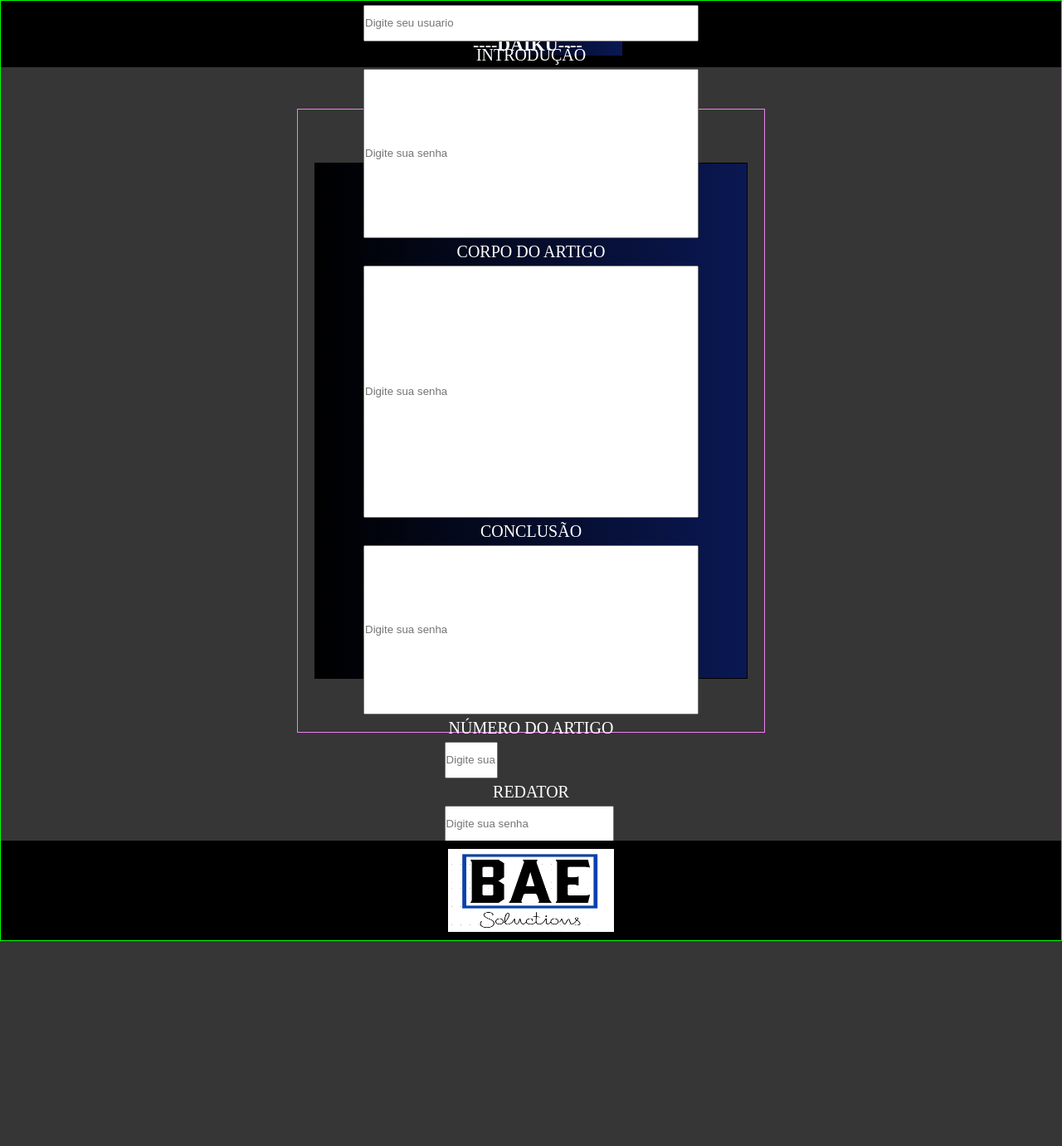
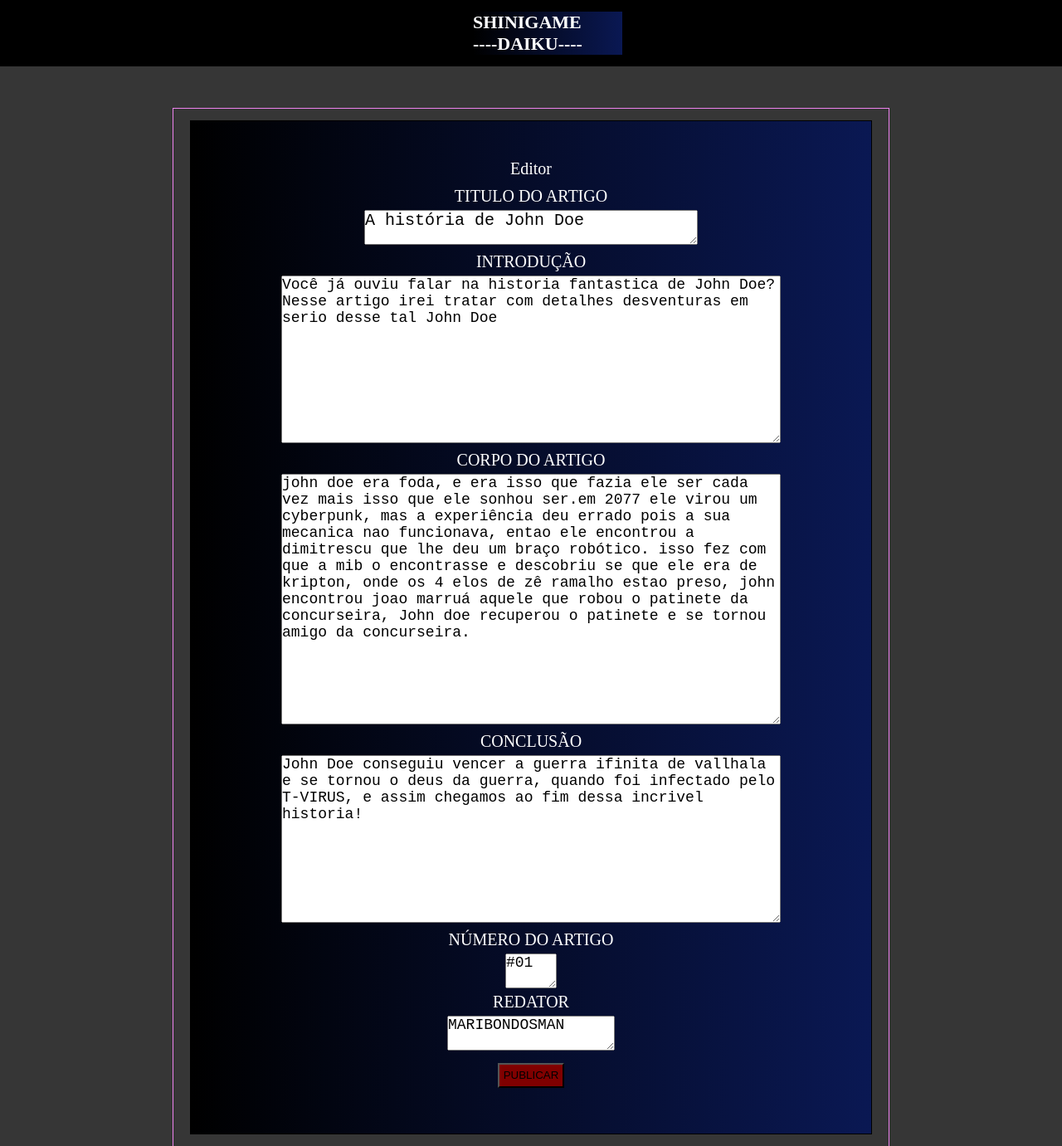
Before and after one commit to kledisom/shinigame-2022, a plain HTML site: page pages/pagina-do-editor.html in a window 1280 px wide. Shown: the top 1381 px of the page at 83% size. Before the commit the page ends 1134 px from the top, so only its background shows below. Drawn offline with Linux system fonts and the light colour scheme.

Commit message:
criação de artigos

```diff
--- a/pages/pagina-do-editor.html
+++ b/pages/pagina-do-editor.html
@@ -6,7 +6,153 @@
 
   <title>meuApp</title>
 
-<link href="../styles/pagina-do-editor.css" rel="stylesheet"/>
+<!-- <link href="../styles/pagina-do-editor.css" rel="stylesheet"/> -->
+<style>
+ * {margin: 0; padding: 0}
+
+    body {
+	background-color: #363636;
+	}
+	#flexContainer {
+	display: flex;
+	flex-wrap: wrap;
+	justify-content: center;
+	height: 100%;
+
+
+	}
+	#titulo {
+	 display: flex;
+     justify-content: center;
+     align-items: center;
+	 //border: 1px solid red;
+	 width: 100%;
+	 height: 80px;
+	 background-color: black;
+	 color: #fff;
+
+	}
+
+	.daiku {
+	//border: 1px solid red;
+	font-size: 11px;
+	margin-top: 0px;
+	margin-left: 40px;
+	background-image: linear-gradient(to right, #000000, #0a1853);
+	width: 180px;
+	}
+
+	.flex-acesso {
+	 display: flex;
+	 justify-content: center;
+	 align-items: center;
+	 height: 1250px;
+	 margin: 50px;
+	 border: 1px solid violet;
+	}
+
+	.flex-acesso form {
+	 display: flex;
+	 flex-direction: column;
+	 justify-content: center;
+	 align-items: center;
+	 padding: 10px;
+	 margin: 20px;
+	 border: 1px solid #000;
+	 background-image: linear-gradient(to right, #000000, #0a1853);
+	 width: 800px;
+	 height: 1200px;
+	 color: #fff;
+	}
+
+	.flex-acesso form label {
+	 display: flex;
+	 flex-direction: column;
+	 justify-content: center;
+	 align-items: center;
+	 margin: 5px;
+	 font-size: 20px;
+	}
+
+	.flex-acesso form #in1 { /*titulo*/
+	 height: 40px;
+	 width: 400px;
+	 font-size: 20px;
+	}
+
+	.flex-acesso form #in2 { /*introdução*/
+	 height: 200px;
+	 width: 600px;
+	 font-size: 18px;
+	}
+
+	.flex-acesso form #in3 { /*corpo do artigo*/
+	 height: 300px;
+	 width: 600px;
+	 font-size: 18px;
+	}
+
+	.flex-acesso form #in4 { /*conclusão*/
+	 height: 200px;
+	 width: 600px;
+	 font-size: 18px;
+	}
+
+	.flex-acesso form #in5 { /*numero do artigo*/
+	 height: 40px;
+	 width: 60px;
+	 font-size: 18px;
+	}
+
+	.flex-acesso form #in6 { /*redator*/
+	 height: 40px;
+	 width: 200px;
+	 font-size: 18px;
+	}
+
+	.flex-acesso form input { /*redator*/
+		background-color: lime;
+		text-align: justify;
+	}
+
+	.final {
+	 display: flex;
+	 flex-direction: column;
+	 justify-content: center;
+	 align-items: center;
+	}
+
+	.flex-acesso button {
+	 margin: 15px;
+	 height: 30px;
+	 width: 80px;
+	 background-color: #800000;
+	}
+
+	.flex-acesso button:hover {
+	 margin: 15px;
+	 height: 30px;
+	 width: 80px;
+	 background-color: #FF0000;
+	}
+
+	#rodape {
+	display: flex;
+	justify-content: center;
+	align-items: center;
+	width: 100%;
+	height: 120px;
+	background-color: #000;
+	margin-top: 80px;
+
+	}
+
+
+	p {
+		font-family: Arial, Helvetica, sans-serif;
+	}
+</style>
+
 </head>
 <body id="flexContainer">
 
@@ -23,27 +169,27 @@
 		 <label>Editor</label>
 		  <div>
 			 <label>TITULO DO ARTIGO</label>
-			 <input type="text" id="in1" placeholder="Digite seu usuario" />
+			 <textarea id="in1" placeholder="Digite seu usuario"></textarea>
 		  </div>
 		  <div>
 			 <label>INTRODUÇÃO</label>
-			 <input type="text" id="in2" placeholder="Digite sua senha" />
+			 <textarea id="in2" placeholder="Digite seu usuario"></textarea>
 		  </div>
 	      <div>
 			 <label>CORPO DO ARTIGO</label>
-			 <input type="text" id="in3" placeholder="Digite sua senha" />
+			<textarea id="in3" placeholder="Digite seu usuario"></textarea>
 		  </div>
 	      <div>
 			 <label>CONCLUSÃO</label>
-			 <input type="text" id="in4" placeholder="Digite sua senha" />
+			 <textarea id="in4" placeholder="Digite seu usuario"></textarea>
 		  </div>
-	      <div>
+	      <div class="final">
 			 <label>NÚMERO DO ARTIGO</label>
-			 <input type="text" id="in5" placeholder="Digite sua senha" />
+			 <textarea id="in5" placeholder="Digite seu usuario"></textarea>
 
 
 			 <label>REDATOR</label>
-			 <input type="text" id="in6" placeholder="Digite sua senha" />
+			 <textarea id="in6" placeholder="Digite seu usuario"></textarea>
 
 		  </div>
 
@@ -57,6 +203,19 @@
 	    </div>
 
 <script>
+document.getElementById('in1').value = 'A história de John Doe';
+document.getElementById('in2').value = 'Você já ouviu falar na historia fantastica de John Doe? Nesse artigo irei tratar com detalhes desventuras em serio desse tal John Doe';
+document.getElementById('in3').value = 'john doe era foda, e era isso que fazia ele ser cada vez mais isso que ele sonhou ser.em 2077 ele virou um cyberpunk, mas a experiência deu errado pois a sua mecanica nao funcionava, entao ele encontrou a dimitrescu que lhe deu um braço robótico. isso fez com que a mib o encontrasse e descobriu se que ele era de kripton, onde os 4 elos de zê ramalho estao preso, john encontrou joao marruá aquele que robou o patinete da concurseira, John doe recuperou o patinete e se tornou amigo da concurseira.';
+document.getElementById('in4').value = 'John Doe conseguiu vencer a guerra ifinita de vallhala e se tornou o deus da guerra, quando foi infectado pelo T-VIRUS, e assim chegamos ao fim dessa incrivel historia!';
+document.getElementById('in5').value = '#01';
+document.getElementById('in6').value = 'MARIBONDOSMAN';
+
+const elements = document.getElementById('titulo');
+elements.addEventListener("click", home);
+
+function home() {
+	location.href="../index.html"
+}
 </script>
 
 
--- a/styles/pagina-do-editor.css
+++ b/styles/pagina-do-editor.css
@@ -8,7 +8,7 @@
 	flex-wrap: wrap;
 	justify-content: center;
 	height: 100%;
-	border: 1px solid lime;
+
 
 	}
 	#titulo {
@@ -36,7 +36,7 @@
 	 display: flex;
 	 justify-content: center;
 	 align-items: center;
-	 height: 750px;
+	 height: 1250px;
 	 margin: 50px;
 	 border: 1px solid violet;
 	}
@@ -50,8 +50,8 @@
 	 margin: 20px;
 	 border: 1px solid #000;
 	 background-image: linear-gradient(to right, #000000, #0a1853);
-	 width: 500px;
-	 height: 600px;
+	 width: 800px;
+	 height: 1200px;
 	 color: #fff;
 	}
 
@@ -64,34 +64,52 @@
 	 font-size: 20px;
 	}
 
-	.flex-acesso form #in1 {
+	.flex-acesso form #in1 { /*titulo*/
 	 height: 40px;
 	 width: 400px;
+	 font-size: 20px;
 	}
 
-	.flex-acesso form #in2 {
+	.flex-acesso form #in2 { /*introdução*/
 	 height: 200px;
-	 width: 400px;
+	 width: 600px;
+	 font-size: 18px;
 	}
 
-	.flex-acesso form #in3 {
+	.flex-acesso form #in3 { /*corpo do artigo*/
 	 height: 300px;
-	 width: 400px;
+	 width: 600px;
+	 font-size: 18px;
 	}
 
-	.flex-acesso form #in4 {
+	.flex-acesso form #in4 { /*conclusão*/
 	 height: 200px;
-	 width: 400px;
+	 width: 600px;
+	 font-size: 18px;
 	}
 
-	.flex-acesso form #in5 {
+	.flex-acesso form #in5 { /*numero do artigo*/
 	 height: 40px;
 	 width: 60px;
+	 font-size: 18px;
 	}
 
-	.flex-acesso form #in6 {
+	.flex-acesso form #in6 { /*redator*/
 	 height: 40px;
 	 width: 200px;
+	 font-size: 18px;
+	}
+
+	.flex-acesso form input { /*redator*/
+		background-color: lime;
+		text-align: justify;
+	}
+
+	.final {
+	 display: flex;
+	 flex-direction: column;
+	 justify-content: center;
+	 align-items: center;
 	}
 
 	.flex-acesso button {
```
Also changed, not shown: estilo.css (+13 -1 lines), index.html (+6 -8 lines), manut.html (added, +45 -0 lines), pages/artigos.html (added, +196 -0 lines), scripts/editor.js (added, +19 -0 lines), scripts/login.js (+7 -0 lines), img/niko.jpg (added), img/vendeta.jpg (added).
